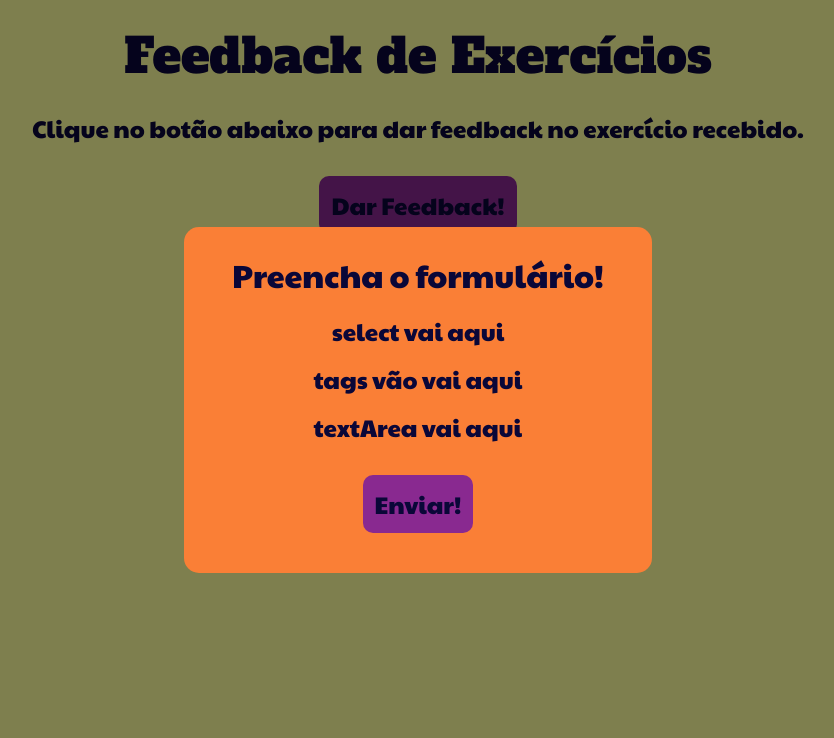
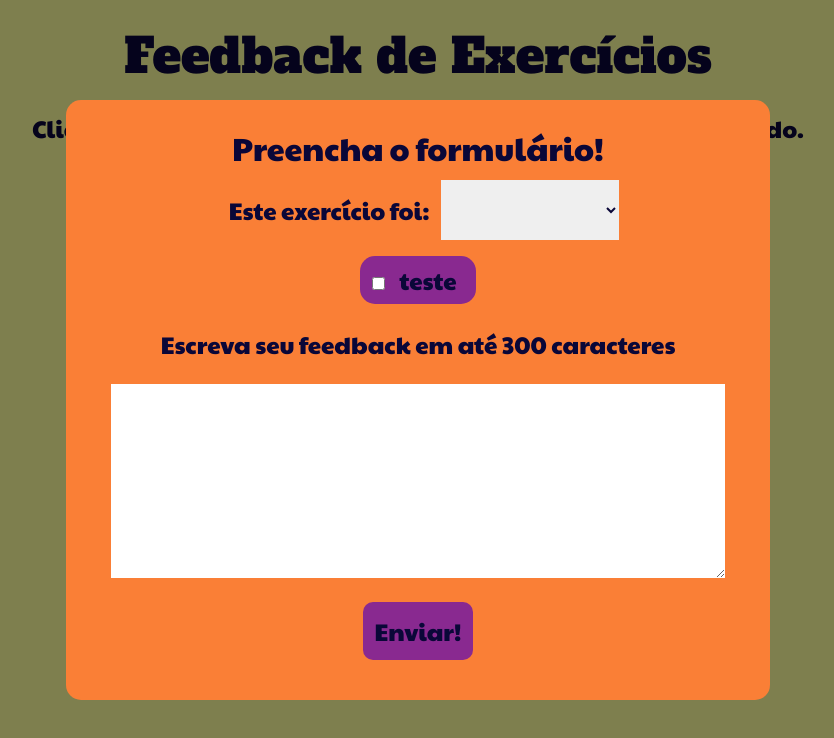
Before and after one commit to Pololokka/desafio-feedback, a React (Vite) app: page / in a window 1280 px wide. Both pictures are taken after a click on the button "Dar Feedback!". Shown: the top 738 px of the page, without its empty margins (222-1056 px from the left). Built offline with nearby package versions, Linux system fonts and the light colour scheme.

Commit message:
:construction: exibindo campos do modal

```diff
--- a/src/App.jsx
+++ b/src/App.jsx
@@ -1,6 +1,7 @@
 import './App.css';
 
 import { useState } from 'react';
+import tags from './Data/tags';
 
 import Button from './Components/Button/Index';
 import Modal from './Components/Modal/Index';
@@ -20,7 +21,7 @@ function App() {
           Clique no botão abaixo para dar feedback no exercício recebido.
         </p>
         <Button value="Dar Feedback!" func={showModal} />
-        <Modal show={show} setShow={setShow} />
+        <Modal show={show} setShow={setShow} tags={tags} />
       </main>
     </>
   );
--- a/src/Components/Modal/Index.jsx
+++ b/src/Components/Modal/Index.jsx
@@ -2,7 +2,7 @@ import './Styles.css';
 
 import Button from '../Button/Index';
 
-const Modal = ({ show, setShow }) => {
+const Modal = ({ show, setShow, tags }) => {
   if (show) {
     return (
       <div className="modal">
@@ -13,9 +13,46 @@ const Modal = ({ show, setShow }) => {
             </h2>
           </div>
           <div className="modal__body">
-            <p className="texto">select vai aqui</p>
-            <p className="texto">tags vão vai aqui</p>
-            <p className="texto">textArea vai aqui</p>
+            <div>
+              <label htmlFor="status" className="texto">
+                Este exercício foi:
+              </label>
+              <select
+                name="status"
+                className="texto"
+                onChange={(event) => console.log(event.target.value)}
+              >
+                <option value=""></option>
+                <option value="aprovado">Aprovado</option>
+                <option value="reprovado">Reprovado</option>
+              </select>
+            </div>
+
+            <div className="modal__checkbox--container">
+              <div className="modal__checkbox">
+                <input
+                  type="checkbox"
+                  id="teste"
+                  name="teste"
+                  onChange={(event) => console.log(event.target.id)}
+                />
+                <label htmlFor="teste" className="texto">
+                  teste
+                </label>
+              </div>
+            </div>
+
+            <label htmlFor="text-feedback" className="texto">
+              Escreva seu feedback em até 300 caracteres
+            </label>
+            <textarea
+              name="text-feedback"
+              id="text-feedback"
+              cols="40"
+              rows="5"
+              className="texto modal-textArea"
+              maxLength={300}
+            ></textarea>
           </div>
           <div className="modal__footer">
             <Button value="Enviar!" func={() => setShow(!show)} />
--- a/src/Components/Modal/Styles.css
+++ b/src/Components/Modal/Styles.css
@@ -14,6 +14,7 @@
   background-color: var(--cor-card);
   padding: 1em 2em;
   border-radius: 15px;
+  width: 50%;
 }
 
 .modal__body {
@@ -21,4 +22,23 @@
   flex-direction: column;
   align-items: center;
   justify-content: center;
+  gap: 1em;
 }
+
+.modal__checkbox--container {
+  display: flex;
+  justify-content: center;
+  align-items: center;
+  gap: 0.5em;
+  flex-wrap: wrap;
+}
+
+.modal__checkbox {
+  background-color: var(--cor-btn);
+  border-radius: 15px;
+  padding: 0 0.5em;
+}
+
+.modal-textArea {
+  max-width: 95%;
+}
```
